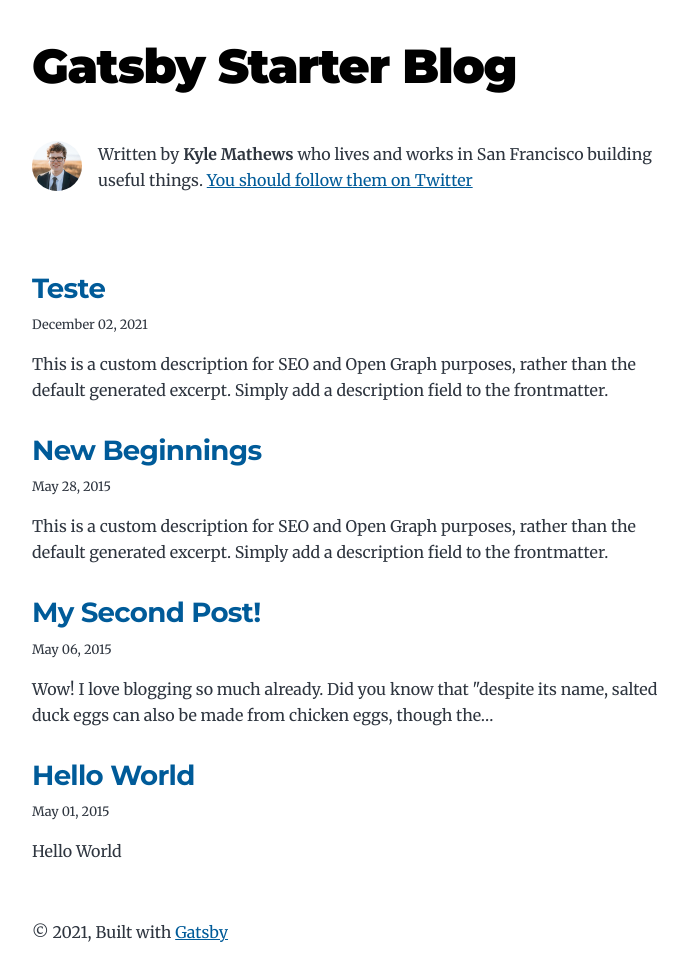
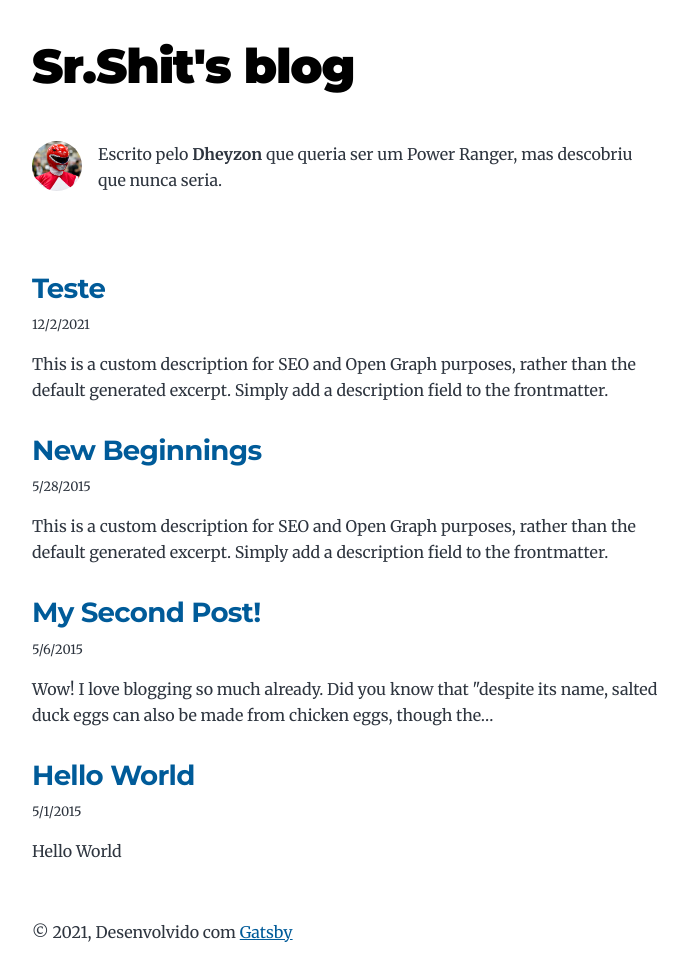
Before and after one commit to rodolfoND/mr, a Gatsby site: page / in a window 1280 px wide. Shown: the whole page, without its empty margins (292-980 px from the left). Built offline with nearby package versions, Linux system fonts and the light colour scheme; Gatsby itself is replaced by a stand-in of ours.

Commit message:
inicio configuracoes

```diff
--- a/gatsby-config.js
+++ b/gatsby-config.js
@@ -1,15 +1,12 @@
 module.exports = {
   siteMetadata: {
-    title: `Gatsby Starter Blog`,
+    title: `Sr.Shit's blog`,
     author: {
-      name: `Kyle Mathews`,
-      summary: `who lives and works in San Francisco building useful things.`,
+      name: `Dheyzon`,
+      summary: `que queria ser um Power Ranger, mas descobriu que nunca seria.`,
     },
-    description: `A starter blog demonstrating what Gatsby can do.`,
-    siteUrl: `https://gatsbystarterblogsource.gatsbyjs.io/`,
-    social: {
-      twitter: `kylemathews`,
-    },
+    description: `Um blog com a história real (ou não) da vida de um merda.`,
+    siteUrl: `https://mrshit.gatsbyjs.io/`,
   },
   plugins: [
     `gatsby-plugin-image`,
@@ -105,7 +102,7 @@ module.exports = {
               }
             `,
             output: "/rss.xml",
-            title: "Gatsby Starter Blog RSS Feed",
+            title: "Mr.Shit's blog RSS Feed",
           },
         ],
       },
@@ -113,15 +110,15 @@ module.exports = {
     {
       resolve: `gatsby-plugin-manifest`,
       options: {
-        name: `Gatsby Starter Blog`,
-        short_name: `GatsbyJS`,
+        name: `Mr.Shit's blog`,
+        short_name: `MrShit`,
         start_url: `/`,
         background_color: `#ffffff`,
         // This will impact how browsers show your PWA/website
         // https://css-tricks.com/meta-theme-color-and-trickery/
         // theme_color: `#663399`,
         display: `minimal-ui`,
-        icon: `src/images/gatsby-icon.png`, // This path is relative to the root of the site.
+        icon: `src/images/siteImage.jpg`, // This path is relative to the root of the site.
       },
     },
     `gatsby-plugin-react-helmet`,
--- a/src/components/bio.js
+++ b/src/components/bio.js
@@ -28,7 +28,6 @@ const Bio = () => {
 
   // Set these values by editing "siteMetadata" in gatsby-config.js
   const author = data.site.siteMetadata?.author
-  const social = data.site.siteMetadata?.social
 
   return (
     <div className="bio">
@@ -36,7 +35,7 @@ const Bio = () => {
         className="bio-avatar"
         layout="fixed"
         formats={["auto", "webp", "avif"]}
-        src="../images/profile-pic.png"
+        src="../images/power.jpg"
         width={50}
         height={50}
         quality={95}
@@ -44,11 +43,7 @@ const Bio = () => {
       />
       {author?.name && (
         <p>
-          Written by <strong>{author.name}</strong> {author?.summary || null}
-          {` `}
-          <a href={`https://twitter.com/${social?.twitter || ``}`}>
-            You should follow them on Twitter
-          </a>
+          Escrito pelo <strong>{author.name}</strong> {author?.summary || null}
         </p>
       )}
     </div>
--- a/src/components/layout.js
+++ b/src/components/layout.js
@@ -25,7 +25,7 @@ const Layout = ({ location, title, children }) => {
       <header className="global-header">{header}</header>
       <main>{children}</main>
       <footer>
-        © {new Date().getFullYear()}, Built with
+        © {new Date().getFullYear()}, Desenvolvido com
         {` `}
         <a href="https://www.gatsbyjs.com">Gatsby</a>
       </footer>
--- a/src/pages/index.js
+++ b/src/pages/index.js
@@ -44,7 +44,7 @@ const BlogIndex = ({ data, location }) => {
                       <span itemProp="headline">{title}</span>
                     </Link>
                   </h2>
-                  <small>{post.frontmatter.date}</small>
+                  <small>{new Date(post.frontmatter.date).toLocaleDateString()}</small>
                 </header>
                 <section>
                   <p
--- a/src/templates/blog-post.js
+++ b/src/templates/blog-post.js
@@ -23,7 +23,7 @@ const BlogPostTemplate = ({ data, location }) => {
       >
         <header>
           <h1 itemProp="headline">{post.frontmatter.title}</h1>
-          <p>{post.frontmatter.date}</p>
+          <p>{new Date(post.frontmatter.date).toLocaleDateString('pt-BR', { weekday: 'long', year: 'numeric', month: 'long', day: 'numeric' })}</p>
         </header>
         <section
           dangerouslySetInnerHTML={{ __html: post.html }}
```
Also changed, not shown: package.json (+4 -13 lines), src/images/gatsby-icon.png (deleted), src/images/power.jpg (added), src/images/profile-pic.png (deleted), src/images/siteImage.jpg (added), static/favicon.ico, 1 other file.
